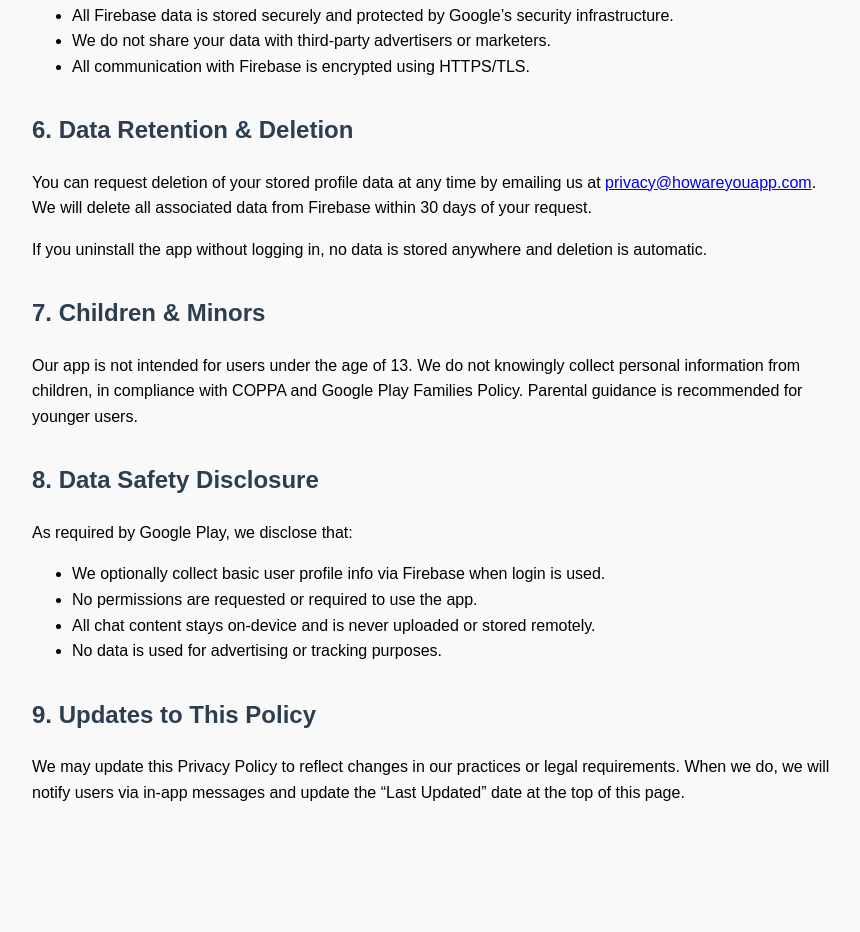
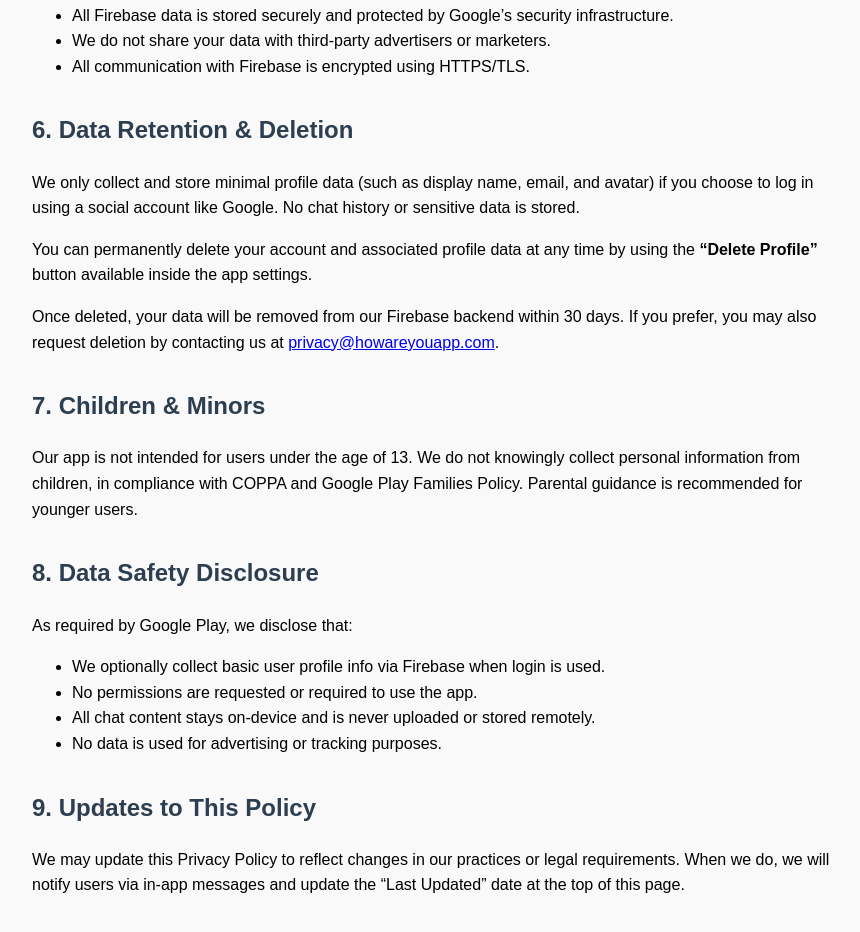
Before and after one commit to harsh455869/privacy-policy, a plain HTML site: page index.html in a window 1280 px wide. Shown: the part 1184-2116 px from the top of the page, without its empty margins (208-1068 px from the left). Before the commit the page ends 2037 px from the top, so only its background shows below. Drawn offline with Linux system fonts and the light colour scheme.

Commit message:
Update index.html

```diff
--- a/index.html
+++ b/index.html
@@ -83,13 +83,16 @@
     <li>All communication with Firebase is encrypted using HTTPS/TLS.</li>
   </ul>
 
-  <h2>6. Data Retention & Deletion</h2>
-  <p>
-    You can request deletion of your stored profile data at any time by emailing us at <a href="mailto:privacy@howareyouapp.com">privacy@howareyouapp.com</a>. We will delete all associated data from Firebase within 30 days of your request.
-  </p>
-  <p>
-    If you uninstall the app without logging in, no data is stored anywhere and deletion is automatic.
-  </p>
+<h2>6. Data Retention & Deletion</h2>
+<p>
+  We only collect and store minimal profile data (such as display name, email, and avatar) if you choose to log in using a social account like Google. No chat history or sensitive data is stored.
+</p>
+<p>
+  You can permanently delete your account and associated profile data at any time by using the <strong>“Delete Profile”</strong> button available inside the app settings.
+</p>
+<p>
+  Once deleted, your data will be removed from our Firebase backend within 30 days. If you prefer, you may also request deletion by contacting us at <a href="mailto:privacy@howareyouapp.com">privacy@howareyouapp.com</a>.
+</p>
 
   <h2>7. Children & Minors</h2>
   <p>
```
